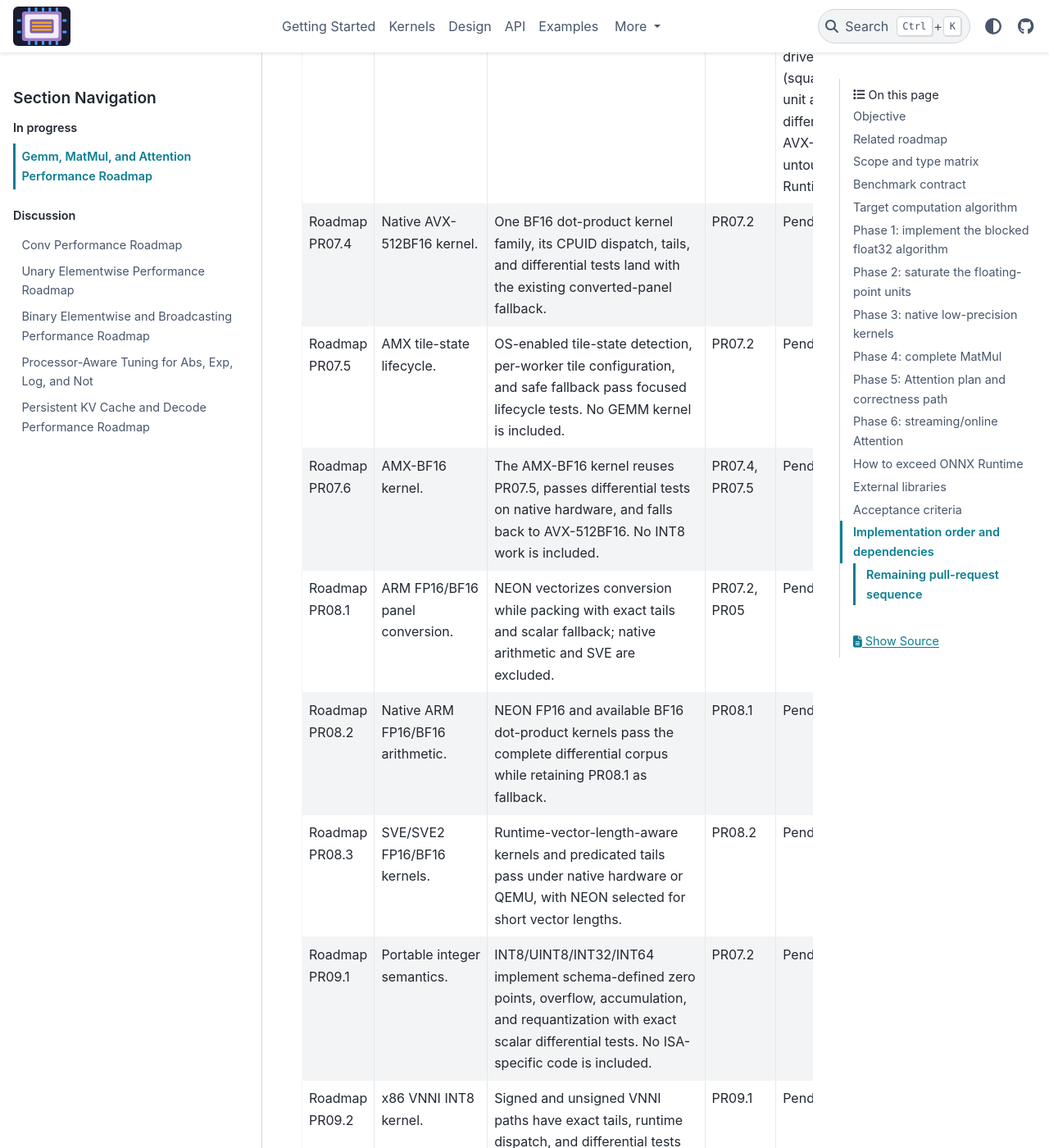
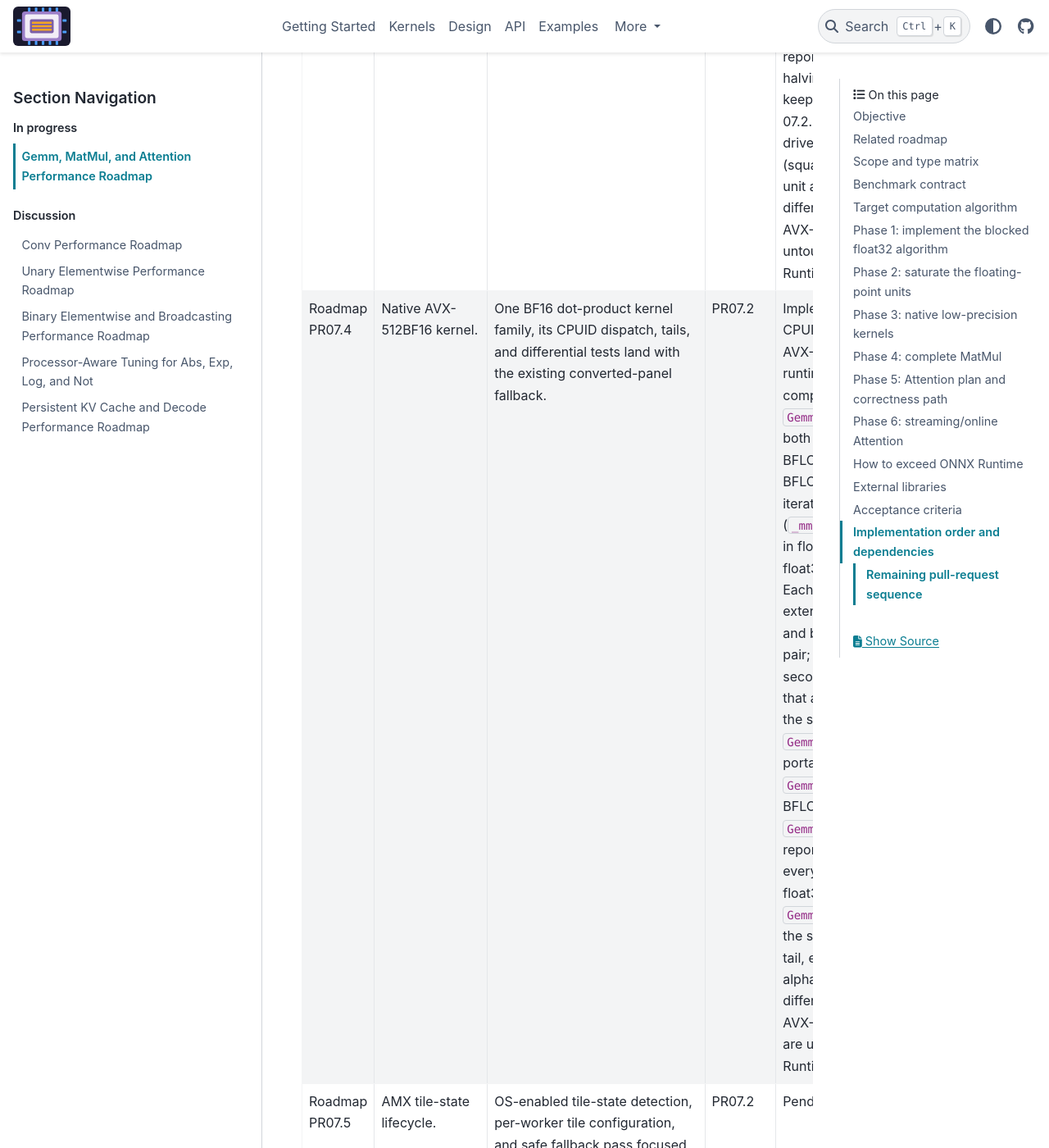
Before and after one commit to xadupre/onnx-light-cpu, a Sphinx documentation site: the page built from docs/next_steps/2026_08_gemm_matmul.rst, in a window 1280 px wide and 1400 px high, scrolled down 26634 px. Shown: the whole window at 82% size. Built offline with Sphinx 7.4.7 and the PyData theme 0.15.4, drawn with Linux system fonts in a browser that asks for light colours; pages that are not in the unit, such as notebooks, are missing from menus; some of the changed text lies outside the part shown.

Commit message:
Implement native AVX-512BF16 GEMM kernel (Roadmap PR07.4) (#207)
* Initial plan

* Add native AVX-512BF16 GEMM kernel (Roadmap PR07.4) and update plan

Co-authored-by: xadupre <22452781+xadupre@users.noreply.github.com>

* Clarify BFLOAT16 pair packing conversion in AVX-512BF16 kernel

Co-authored-by: xadupre <22452781+xadupre@users.noreply.github.com>

---------

Co-authored-by: copilot-swe-agent[bot] <198982749+Copilot@users.noreply.github.com>
Co-authored-by: xadupre <22452781+xadupre@users.noreply.github.com>

```diff
--- a/docs/next_steps/2026_08_gemm_matmul.rst
+++ b/docs/next_steps/2026_08_gemm_matmul.rst
@@ -391,7 +391,11 @@ extra full-matrix memory passes.
   keeps both operands in FLOAT16 to the register file, widens each 16-lane
   ``B`` vector with ``vcvtph2psx``, and accumulates in float32. It is dispatched
   by ``CpuSupportsAvx512Fp16()`` for non-transposed ``B`` and otherwise keeps
-  the converting float32 path. AVX-512BF16 remains Roadmap PR07.4.)*
+  the converting float32 path. Roadmap PR07.4 adds the sibling native
+  AVX-512BF16 general kernel that reduces pairs of ``k`` iterations with the
+  ``vdpbf16ps`` dot-product, accumulating in float32; it is dispatched by
+  ``CpuSupportsAvx512Bf16()`` for non-transposed ``B`` and otherwise keeps the
+  converting float32 path.)*
 * Add AMX tile kernels behind OS-enabled tile-state detection. AMX must remain
   optional because enabling the ISA and configuring tiles have non-trivial
   per-thread costs.
@@ -749,9 +753,10 @@ require measurements on dedicated hardware.
        performance with no priority shape below 0.9x where the type is
        supported.
      - P3-P4.
-     - PR07.0, PR07.1, PR07.2, and PR07.3 are implemented. The remaining
-       work is split by execution path, ISA, and type below; hardware-specific
-       lanes may proceed in parallel after their shared semantic dependency.
+     - PR07.0, PR07.1, PR07.2, PR07.3, and PR07.4 are implemented. The
+       remaining work is split by execution path, ISA, and type below;
+       hardware-specific lanes may proceed in parallel after their shared
+       semantic dependency.
      - Roadmap PR07.0 through PR10.5 below.
    * - P6
      - ``AttentionPlan`` and materialized tensor correctness implementation.
@@ -1036,7 +1041,29 @@ fallbacks are ordered. Completed rows remain visible so scope is not lost.
      - One BF16 dot-product kernel family, its CPUID dispatch, tails, and
        differential tests land with the existing converted-panel fallback.
      - PR07.2
-     - Pending
+     - Implemented. A new ``CpuSupportsAvx512Bf16()`` CPUID gate
+       (leaf 7 subleaf 1 ``EAX[5]`` plus OS AVX-512 state) selects the native
+       path at runtime. The ``gemm/avx512bf16`` translation unit is compiled
+       with ``-mavx512bf16`` and carries ``GemmMicroKernel_AVX512BF16``, which
+       keeps both operands in BFLOAT16 -- a packed BFLOAT16 ``A`` panel and the
+       non-transposed BFLOAT16 ``B`` matrix -- and reduces two ``k`` iterations
+       at a time with the ``vdpbf16ps`` (``_mm512_dpbf16_ps``) dot-product,
+       accumulating in float32, so the result matches the widen-then-float32
+       reference while halving the ``B`` traffic. Each 16-lane pair vector is
+       assembled by zero-extending two consecutive BFLOAT16 ``B`` rows and
+       broadcasting the matching BFLOAT16 ``A`` pair; an odd ``K`` finishes with
+       one pair whose second element is zeroed, and column counts that are not a
+       multiple of sixteen finish through the shared scalar member
+       ``GemmMicroKernel_ScalarBf16`` (also the portable, always-built family
+       member). ``GemmHalfPlanned`` dispatches the general BFLOAT16 algorithm to
+       the native ``GemmBf16NativeGeneral`` driver when the CPU reports
+       AVX-512BF16 and ``B`` is not transposed; every other shape and ISA keeps
+       the converting float32 path from PR07.0-07.2. New ``GemmBf16Native`` C++
+       tests run the driver with the scalar member everywhere (square,
+       column-tail, even/odd ``K``, ``trans_a``, empty-K, non-unit alpha) and
+       repeat the general BFLOAT16 differential shapes through the public path on
+       AVX-512BF16 hardware. FP16, AMX, and INT8 are untouched. The
+       dedicated-machine ONNX Runtime comparison is tracked by PR10.5.
    * - Roadmap PR07.5
      - AMX tile-state lifecycle.
      - OS-enabled tile-state detection, per-worker tile configuration, and
```
Also changed, not shown: CMakeLists.txt (+25 -0 lines), 7 other files.
